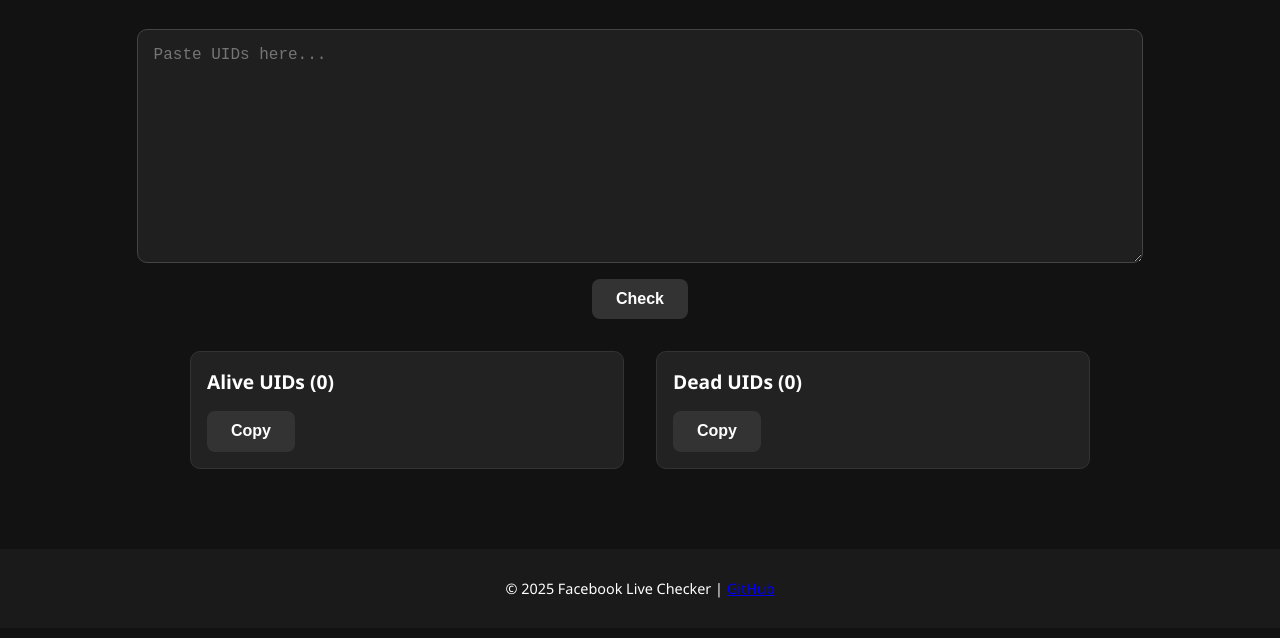
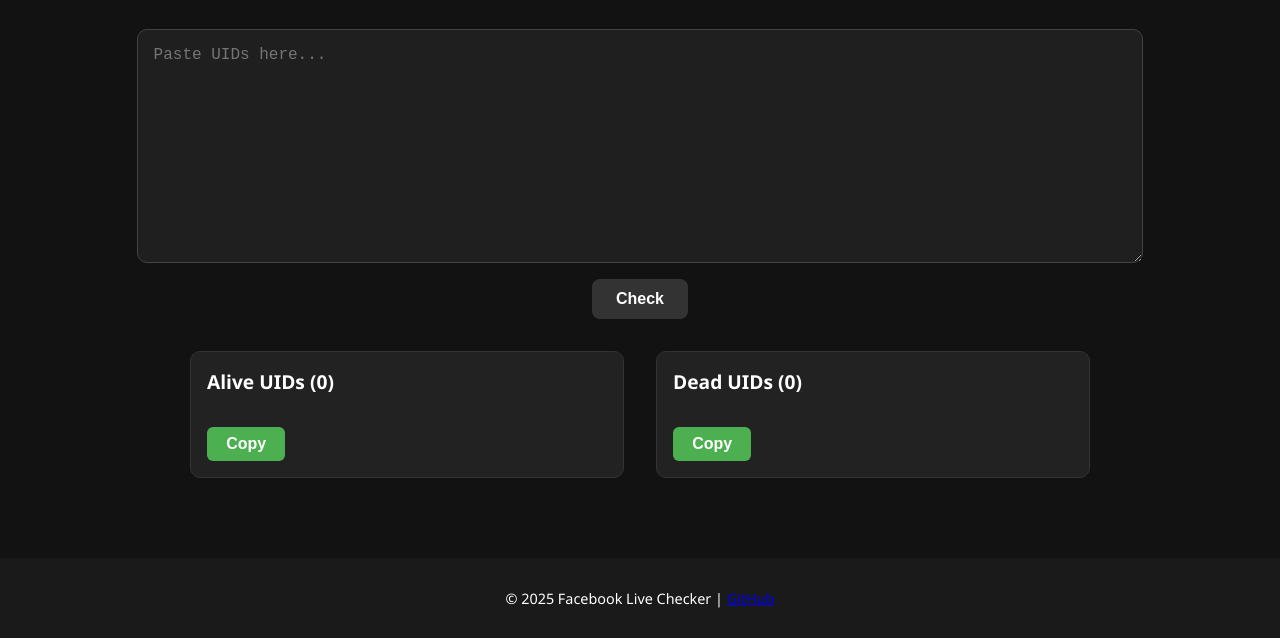
Before and after one commit to Aasyaco/ProjA, a plain HTML site: page index.html in a window 1280 px wide. Shown: the part 233-871 px from the top of the page. Drawn offline with Linux system fonts and the light colour scheme.

Commit message:
Update styles.css

```diff
--- a/styles.css
+++ b/styles.css
@@ -1,4 +1,3 @@
-/* Base Styles */
 body {
   font-family: 'Segoe UI', Tahoma, Geneva, Verdana, sans-serif;
   background-color: #121212;
@@ -13,7 +12,6 @@ body.light {
   color: #000000;
 }
 
-/* Header */
 header {
   display: flex;
   justify-content: space-between;
@@ -43,7 +41,6 @@ body.light header {
   gap: 0.5rem;
 }
 
-/* Main */
 main {
   padding: 2rem;
   text-align: center;
@@ -60,7 +57,6 @@ h1 {
   margin-bottom: 2rem;
 }
 
-/* Input Box */
 .input-box {
   display: flex;
   flex-direction: column;
@@ -112,7 +108,6 @@ body.light button:hover {
   background-color: #bbb;
 }
 
-/* Loader */
 .loader {
   margin-top: 2rem;
   border: 8px solid #f3f3f3;
@@ -132,7 +127,6 @@ body.light button:hover {
   100% { transform: rotate(360deg); }
 }
 
-/* Results */
 .results {
   display: flex;
   flex-wrap: wrap;
@@ -179,7 +173,6 @@ body.light li {
   border-bottom: 1px solid #ddd;
 }
 
-/* Footer */
 footer {
   margin-top: 3rem;
   padding: 1rem;
@@ -194,7 +187,30 @@ body.light footer {
   color: #333;
 }
 
-/* Animations */
+.copy-btn {
+  margin-top: 1rem;
+  padding: 0.5rem 1.2rem;
+  background-color: #4caf50;
+  color: white;
+  border: none;
+  border-radius: 6px;
+  cursor: pointer;
+  font-weight: bold;
+  transition: background-color 0.3s ease;
+}
+
+.copy-btn:hover {
+  background-color: #45a049;
+}
+
+body.light .copy-btn {
+  background-color: #3cb371;
+}
+
+body.light .copy-btn:hover {
+  background-color: #2e8b57;
+}
+
 @keyframes fadeIn {
   from { opacity: 0; transform: translateY(10px); }
   to { opacity: 1; transform: translateY(0); }
```
